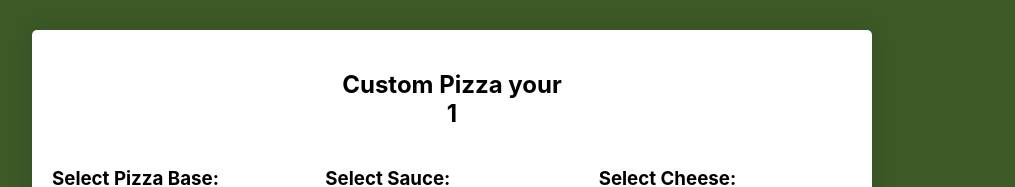
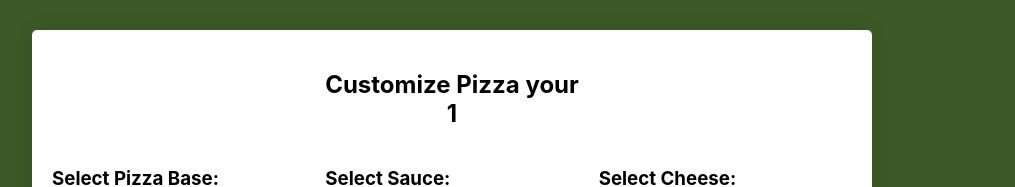
Before and after one commit to dharaneechinnu/OIBSIP-Frontend, a React (Create React App) app: page /#/Custom/1 in a window 1280 px wide. Shown: the part 163-350 px from the top of the page, without its empty margins (188-1203 px from the left). Built offline with nearby package versions, Linux system fonts and the light colour scheme; a web font is replaced by a local one.

Commit message:
Update Custom.js

```diff
--- a/src/Home/Custom.js
+++ b/src/Home/Custom.js
@@ -46,7 +46,7 @@ const Custom = ({
             <div className="center-content">
             <div className="nav"> <Nav handleCartClick={handleCartClick} handleLogout={handleLogout}/></div>
                 <div className="custom-container">
-                    <h2 className='custom_Title'>Custom Pizza your<br/> {pizzaName}</h2>
+                    <h2 className='custom_Title'>Customize Pizza your<br/> {pizzaName}</h2>
 
 
                     <div className="custom-options">
```
